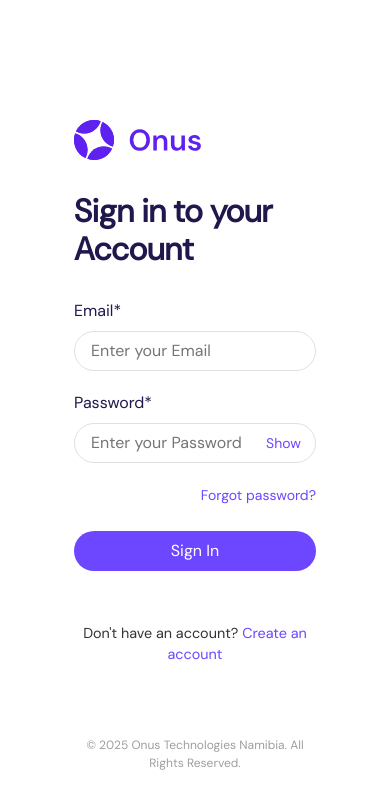
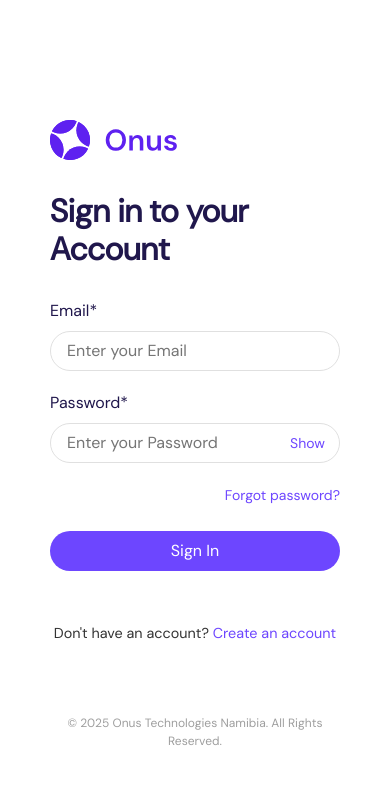
Before and after one commit to rowan-franciscus/onus-health-application, a React (Create React App) app in the folder client/: page /sign-in in a window 390 px wide. Shown: the top 808 px of the page. Built offline with nearby package versions, Linux system fonts and the light colour scheme; no server answers.

Commit message:
Match content width on mobile sign-in and sign-up pages to admin page
- Removed horizontal padding from mobile sign-in and sign-up pages
- Changed padding from 2.5rem 1.5rem 2rem 1.5rem to 2.5rem 0 2rem 0
- Content now uses full width matching admin sign-in page
- Desktop layout unchanged

```diff
--- a/client/src/pages/auth/Auth.module.css
+++ b/client/src/pages/auth/Auth.module.css
@@ -611,7 +611,7 @@
 
   /* Maintain some internal spacing for content */
   .authPageContainer .adminAuthCard {
-    padding: 2.5rem 1.5rem 2rem 1.5rem;
+    padding: 2.5rem 0 2rem 0;
     display: flex;
     flex-direction: column;
     justify-content: flex-start;
```
